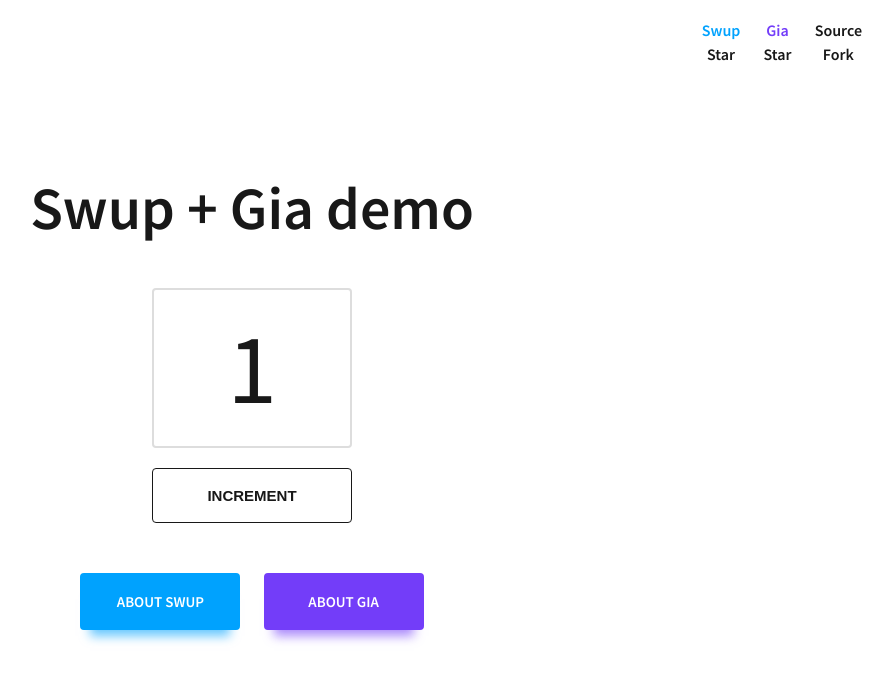
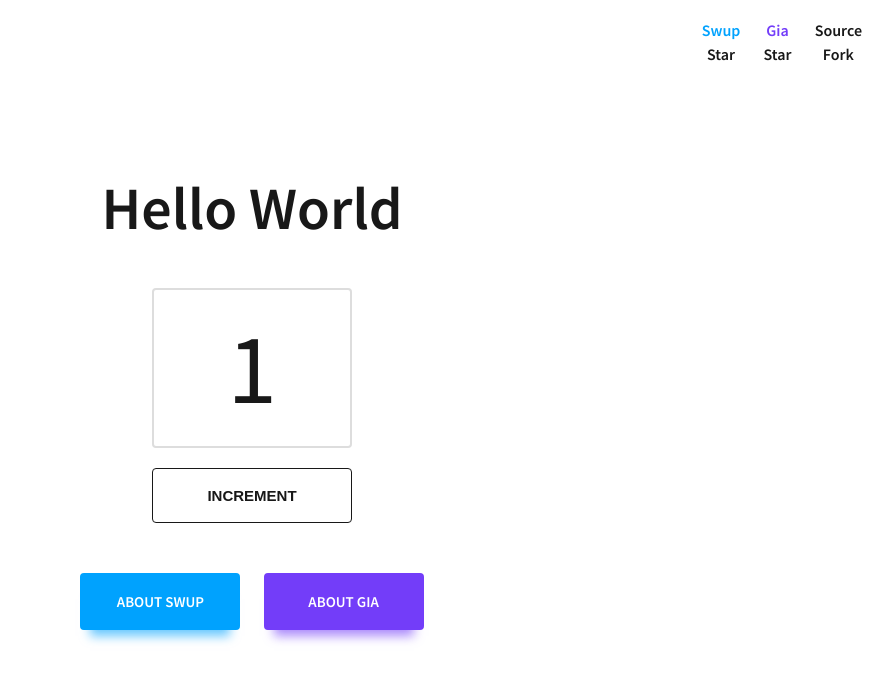
Before and after one commit to swup/swup-gia-demo, a website: page index.html in a window 1280 px wide. Shown: the whole page, without its empty margins (388-1280 px from the left). Drawn offline with Linux system fonts and the light colour scheme.

Commit message:
Update index.html

```diff
--- a/index.html
+++ b/index.html
@@ -19,7 +19,7 @@
     </header>
     <main class="wrapper transition-fade" id="swup">
         <div class="wrapper-inner">
-            <h1 g-component="SeparateText">Swup + Gia demo</h1>
+            <h1 g-component="SeparateText">Hello World</h1>
             <div g-component="Increment" class="increment">
                 <div g-ref="display" class="increment__display"></div>
                 <button g-ref="button" class="increment__button button button--white">Increment</button>
```
